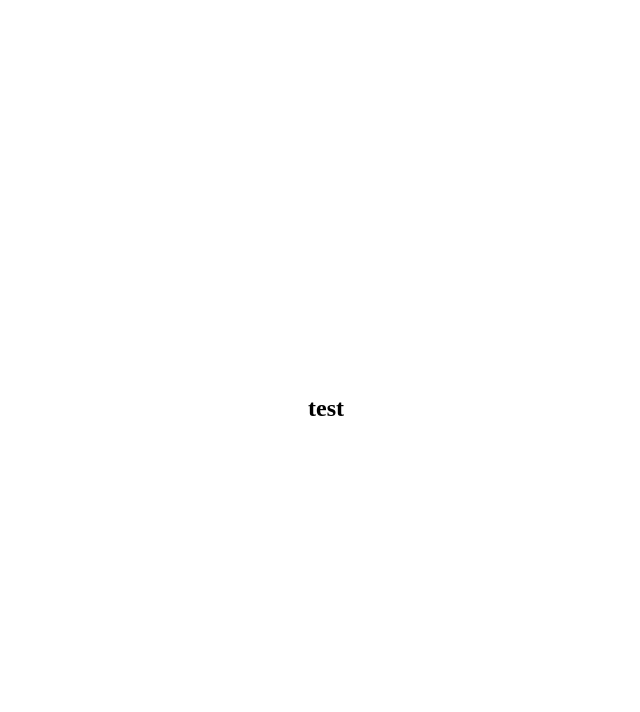
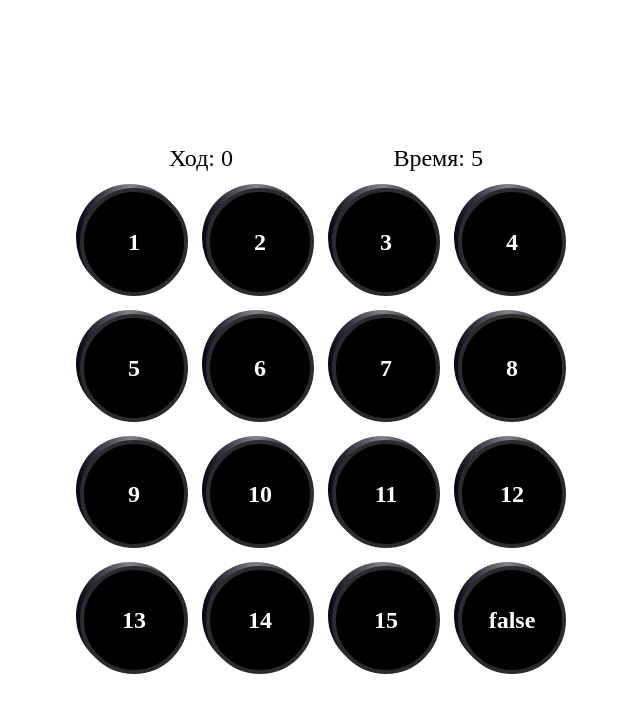
Before and after one commit to LeonardRoman/nuxt-fifteen, a Nuxt app: page / in a window 1280 px wide. Shown: the top 712 px of the page, without its empty margins (314-954 px from the left). Built offline with nearby package versions, Linux system fonts and the light colour scheme.

Commit message:
Done. Базовая верстка

```diff
--- a/components/FifteenBoard.vue
+++ b/components/FifteenBoard.vue
@@ -1,15 +1,117 @@
 <template lang="pug">
-  div
-    h1 test
+  .wrapper
+    nav.menu
+      .steps Ход: {{steps}}
+      .timer Время: {{timer}}
+    .board
+      transition-group.grid(tag="ul" name="list" class="grid")
+        li(v-for="num of state" :key="num")
+          .chip-wrap
+            button.chip(v-text="num")
 </template>
 
 <script>
+  const FIFTEEN = Array.from({ length: 15 }, (e, i) => i + 1)
+  FIFTEEN.push(false)
   export default {
-    name: 'FifteenBoard'
+    name: 'FifteenBoard',
+    data () {
+      return {
+        state: null,
+        steps: 0,
+        timer: null,
+        intervalUpdateTimer: null,
+      }
+    },
+    beforeMount () {
+      this.state = JSON.parse(JSON.stringify(FIFTEEN))
+      this.intervalUpdateTimer = setInterval(() => {
+        this.timer++
+      }, 1000)
+    },
   }
 </script>
 
 <style scoped
        lang="scss">
+  /* Головные стили*/
+  \:root {
+    box-sizing: border-box
+  }
 
+  *, *:before, *:after {
+    box-sizing: inherit;
+    margin: 0;
+    padding: 0;
+  }
+
+  button::-moz-focus-inner {
+    border: none;
+  }
+
+  /* Стили доски*/
+
+  .wrapper {
+    padding: .5rem;
+
+    .menu {
+      display: flex;
+      justify-content: space-around;
+      padding: .8rem;
+      font-size: 1.5rem;
+    }
+
+    .board {
+      position: relative;
+      width: 95vmin;
+      height: 95vmin;
+      max-width: 500px;
+      max-height: 500px;
+      border-radius: .5rem;
+      list-style: none;
+      overflow: hidden;
+
+      .grid {
+        display: grid;
+        grid-template-columns: repeat(4, 1fr);
+        grid-gap: 4px;
+        height: 100%;
+        width: 100%;
+        list-style: none;
+
+        .chip-wrap {
+          height: 100px;
+          width: 100px;
+          padding: 4px;
+          border-radius: 50%;
+          background: linear-gradient(90deg, rgba(3, 1, 22, 1) 0%, rgba(130, 130, 135, 1) 50%, rgba(3, 1, 22, 1) 100%);
+
+          .chip {
+            display: flex;
+            align-items: center;
+            justify-content: center;
+            height: 100%;
+            width: 100%;
+            border-radius: 50%;
+            border: 4px solid #2b2b2b;
+            font-size: 24px;
+            font-family: inherit;
+            background: black;
+            cursor: pointer;
+            position: relative;
+            color: white;
+            font-weight: bold;
+            overflow: hidden;
+            outline: none;
+          }
+        }
+      }
+    }
+  }
+
+  /*Анимация*/
+
+  .list-move {
+    transition: transform 0.4s ease;
+  }
 </style>
```
